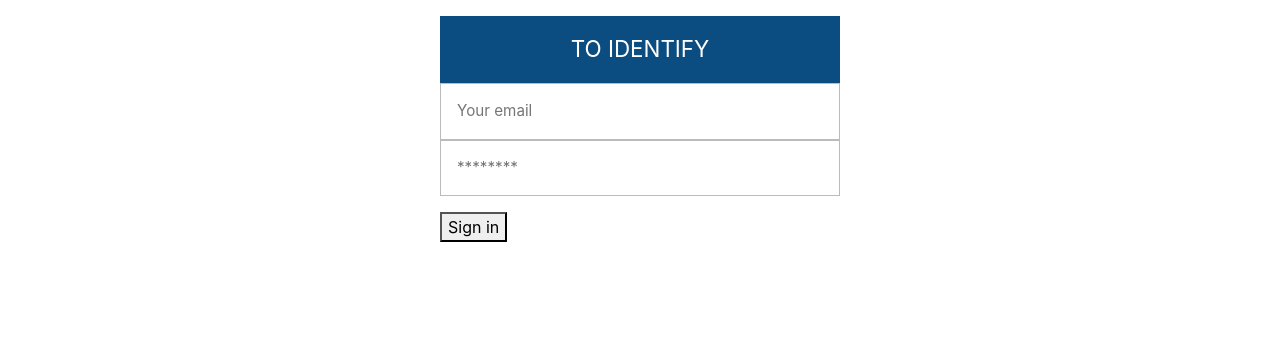
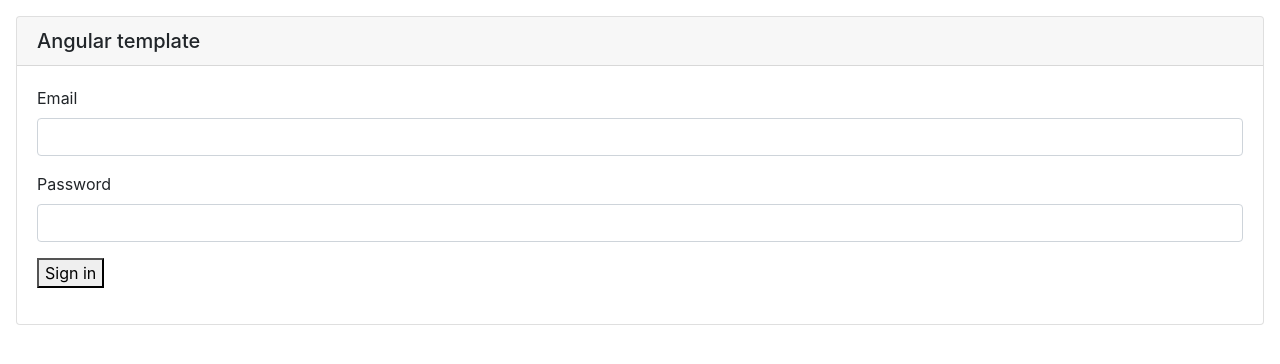
Before and after one commit to wafamhamdi/templateAngular, an Angular app: page /login in a window 1280 px wide. Shown: the top 364 px of the page. Built offline with nearby package versions, Linux system fonts and the light colour scheme.

Commit message:
fixing login view

```diff
--- a/src/app/components/login/login.component.html
+++ b/src/app/components/login/login.component.html
@@ -1,20 +1,27 @@
-<div class="login">
-    <h2 class="login-header">To identify</h2>
+<div class="card m-3">
+    <h5 class="card-header">Angular template </h5>
+    <div class="card-body">
+    <form [formGroup]="loginForm" (ngSubmit)="onSubmit()">
 
-    <form [formGroup]="loginForm" (ngSubmit)="onSubmit()">
         <div class="form-group">
-            <input id="email" type="email" placeholder="Your email" />
-            <span *ngIf="submitted && loginForm.controls.email.invalid" id="email-error">
-                Please enter a valid email.
-            </span>
-
-            <input id="password" type="password" placeholder="********" />
-            <span *ngIf="submitted && loginForm.controls.password.invalid" id="password-error">
-                Please enter a valid password.
-            </span>
+            <label>Email</label>
+            <input type="text" formControlName="email" class="form-control" [ngClass]="{ 'is-invalid': submitted && f.email.errors }" />
+            <div *ngIf="submitted && f.email.errors" class="invalid-feedback">
+                <div *ngIf="f.email.errors.required">Email is required</div>
+                <div *ngIf="f.email.errors.email">Email must be a valid email address</div>
+            </div>
         </div>
         <div class="form-group">
-            <button type="submit">Sign in</button>
+            <label>Password</label>
+            <input type="password" formControlName="password" class="form-control" [ngClass]="{ 'is-invalid': submitted && f.password.errors }" />
+            <div *ngIf="submitted && f.password.errors" class="invalid-feedback">
+                <div *ngIf="f.password.errors.required">Password is required</div>
+                <div *ngIf="f.password.errors.minlength">Password must be at least 6 characters</div>
+            </div>
+        </div>
+        <div class="form-group">
+            <button type="submit"  >Sign in</button>
         </div>
     </form>
 </div>
+</div>
--- a/src/app/components/login/login.component.ts
+++ b/src/app/components/login/login.component.ts
@@ -19,16 +19,23 @@ export class LoginComponent implements OnInit {
 
   ngOnInit() {
     this.loginForm = this.formBuilder.group({
-      email: ['', [Validators.required, Validators.pattern('[^ @]*@[^ @]*')]],
-      password: ['', Validators.required]
+      email: ['', [Validators.required, Validators.email]],
+      password: ['', [Validators.required, Validators.minLength(2)]]
     });
   }
+
+  get f() { return this.loginForm.controls; }
 
   // convenience getter for easy access to form fields
   get field() { return this.loginForm.controls; }
 
   onSubmit() {
+
+      this.submitted = true;
+      if (this.loginForm.invalid) {
+        return;
+    }
     this.router.navigateByUrl('/home');
-    this.submitted = true;
+
   }
 }
```
